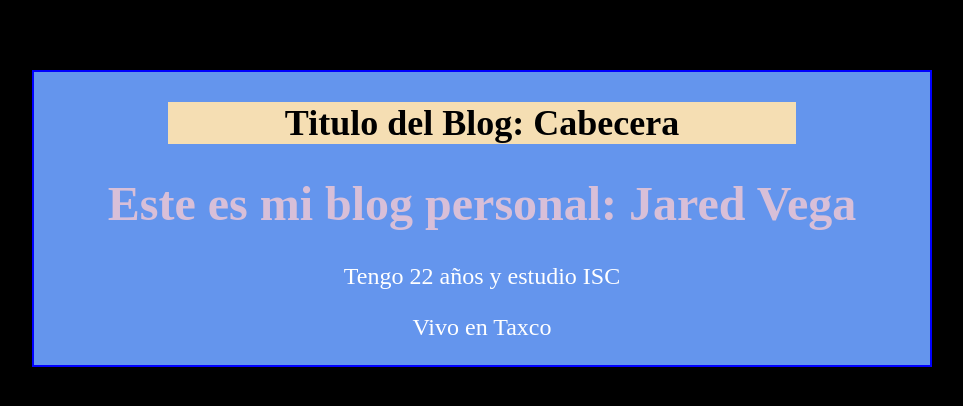
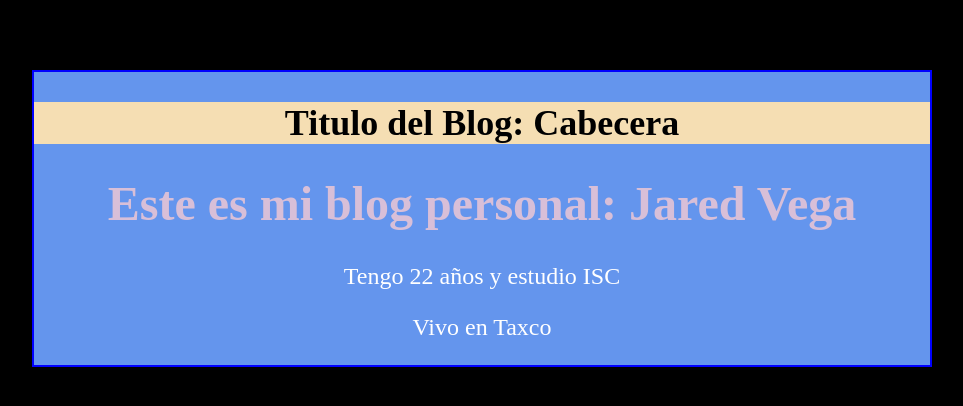
Before and after one commit to jared1504/cursoGit, a plain HTML site: page index.html in a window 1280 px wide. Shown: the whole page, without its empty margins (158-1121 px from the left). Drawn offline with Linux system fonts and the light colour scheme.

Commit message:
cambie el header

```diff
--- a/css/style.css
+++ b/css/style.css
@@ -24,6 +24,6 @@ body{
 #header{
     background-color: wheat;
     color: black;
-    width: 70%;
     margin: 0 auto;
+    padding: 500px auto;
 }
```
